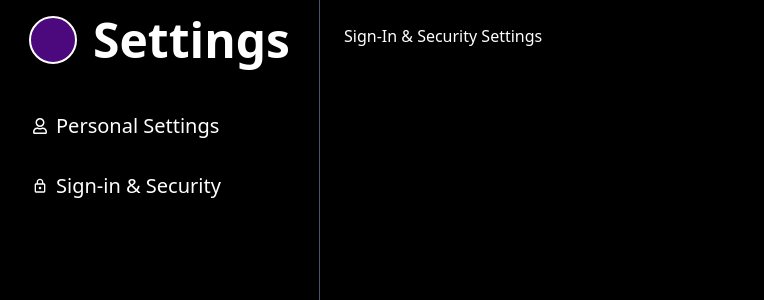
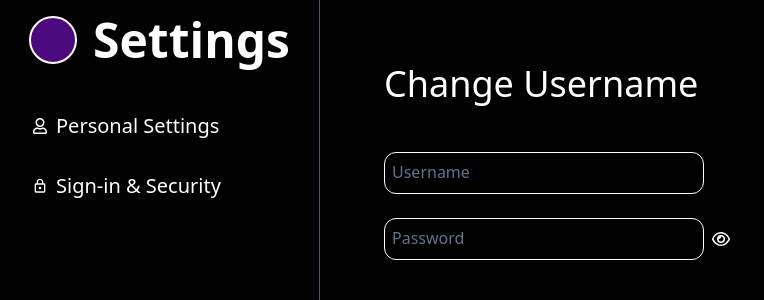
Before and after one commit to Nielson19/mymusicpage, a React app in the folder frontend/: page / in a window 1280 px wide. Both pictures are taken after a click on the element "Sign-in & Security". Shown: the top 300 px of the page, without its empty margins (0-764 px from the left). Built offline with nearby package versions, Linux system fonts and the light colour scheme; no server answers; the HTML template or start-up script is replaced by a standard one.

Commit message:
Frank settings page design

```diff
--- a/frontend/src/pages/SettingsPageView.tsx
+++ b/frontend/src/pages/SettingsPageView.tsx
@@ -6,7 +6,7 @@ import { FaRegEye, FaRegEyeSlash } from "react-icons/fa6";
 
 
 function SettingsPageView() {
-    const [ personalSettingsOpen, setPersonalSettingsOpen ] = useState(false);
+    const [ personalSettingsOpen, setPersonalSettingsOpen ] = useState(true);
     const [ signInSettingsOpen, setSignInSettingsOpen ] = useState(false);
     const [showHide, setShowHide] = useState(false);
 
@@ -67,7 +67,7 @@ function SettingsPageView() {
                     }}
                 >
                     {/* Icon Here */}
-                        <MdOutlineLock />
+                    <MdOutlineLock />
                     <h2 className="text-xl">
                         Sign-in & Security
                     </h2>
@@ -75,50 +75,44 @@ function SettingsPageView() {
 
             </div>
         </nav>
-        <section className="absolute left-60 md:left-80 top-0 right-0 bottom-0 p-6">
-            {/* Here fecth all the information for each setting option */}
+        <section className="absolute left-80 md:left-90 top-10 right-0 bottom-0 p-6">
+            {/* Personal Settings*/}
             {personalSettingsOpen &&
                 <div className="flex flex-col gap-6">
                     <h2 className="mb-6 text-4xl">Personal Settings</h2>
                     <div className="inputDiv">
-                        {/* Make them an input field comemierda */}
-                        {/* <div className="relative border border-white rounded-xl w-100 h-12">
-                            <p className="absolute top-1 left-2 text-xs text-gray-400">Email</p>
-                        </div> */}
                         <input type="text" className="inputBox" required/>
                         <span>Email</span>
                     </div>
                     <div className="inputDiv">
-                        {/* Make them an input field comemierda */}
-                        {/* <div className="relative border border-white rounded-xl w-100 h-12">
-                            <p className="absolute top-1 left-2 text-xs text-gray-400">Email</p>
-                        </div> */}
                         <input type="tel" className="inputBox" required/>
                         <span>Phone</span>
                     </div>
+                </div>
+
+            }
+            {/* SignIn & Security Settings */}
+            {signInSettingsOpen &&
+                <div className="flex flex-col gap-6">
+                    <h2 className="mb-6 text-4xl">Change Username</h2>
+                    <div className="inputDiv">
+                        <input type="tel" className="inputBox" required/>
+                        <span>Username</span>
+                    </div>
                     <div className="flex gap-2">
                         <div className="inputDiv">
-                            {/* Make them an input field comemierda */}
-                            {/* <div className="relative border border-white rounded-xl w-100 h-12">
-                                <p className="absolute top-1 left-2 text-xs text-gray-400">Email</p>
-                            </div> */}
-                            <input type={showHide ? 'password' : 'text'} className="inputBox" required/>
+                            <input type={showHide ? 'text' : 'password'} className="inputBox" required/>
                             <span>Password</span>
                         </div>
                         <button
                             className="text-lg cursor-pointer rounded-lg"
                             onClick={() => {setShowHide(!showHide)}}
                         >
-                            {showHide ? <FaRegEye/> : <FaRegEyeSlash/> }
+                            {showHide ? <FaRegEyeSlash/> : <FaRegEye/> }
                         </button>
                     </div>
-
                 </div>
 
-            }
-
-            {signInSettingsOpen &&
-                <h2>Sign-In & Security Settings</h2>
             }
         </section>
     </div>
```
